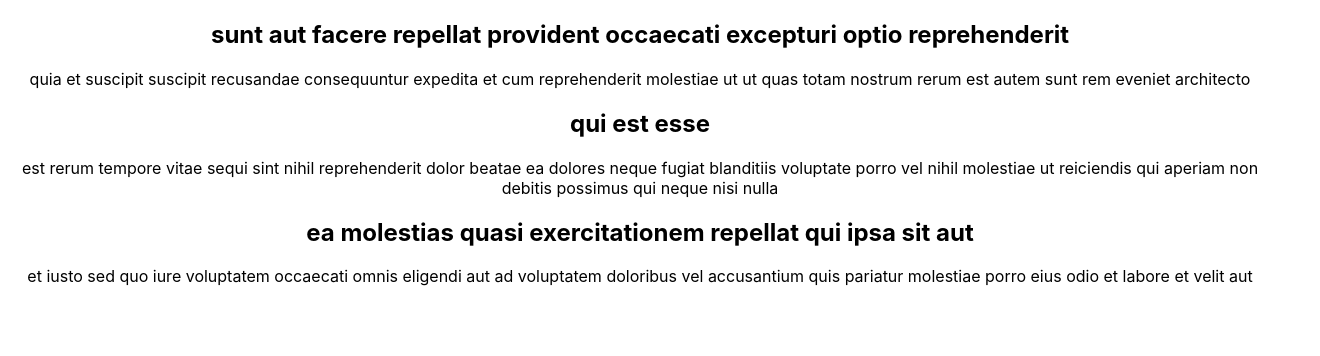
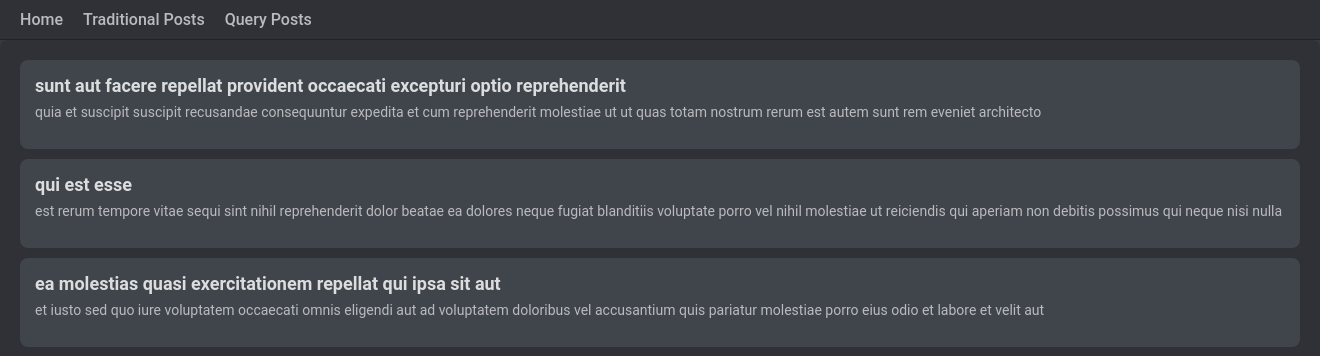
Before and after one commit to 9912353870/tanstack-query, a React (Create React App) app: page /posts in a window 1280 px wide. Shown: the top 356 px of the page, 1320 px wide, since content can reach past the window. Built offline with nearby package versions, Linux system fonts and the light colour scheme; data requests are answered from the project's data file.

Commit message:
Added routes and styles

```diff
--- a/package.json
+++ b/package.json
@@ -9,6 +9,7 @@
     "axios": "^1.7.7",
     "react": "^18.3.1",
     "react-dom": "^18.3.1",
+    "react-router-dom": "^6.26.2",
     "react-scripts": "5.0.1",
     "web-vitals": "^2.1.4"
   },
--- a/src/App.css
+++ b/src/App.css
@@ -1,5 +1,20 @@
+body {
+  background-color: #36393f;
+  color: #dcddde;
+  font-family: 'Roboto', sans-serif;
+  margin: 0;
+  padding: 0;
+  display: flex;
+  flex-direction: column;
+  min-height: 100vh;
+  width: 100%;
+}
+
 .App {
-  text-align: center;
+  display: flex;
+  flex-direction: column;
+  align-items: center;
+  width: 100%;
 }
 
 .App-logo {
@@ -7,10 +22,74 @@
   pointer-events: none;
 }
 
-@media (prefers-reduced-motion: no-preference) {
-  .App-logo {
-    animation: App-logo-spin infinite 20s linear;
-  }
+nav {
+  background-color: #2f3136;
+  padding: 10px 20px;
+  border-bottom: 1px solid #202225;
+  width: 100%;
+}
+
+nav ul {
+  list-style-type: none;
+  margin: 0;
+  padding: 0;
+  display: flex;
+  justify-content: flex-start;
+  align-items: center;
+}
+
+nav ul li {
+  margin-right: 20px;
+}
+
+nav ul li a {
+  color: #b9bbbe;
+  text-decoration: none;
+  font-size: 16px;
+  font-weight: 500;
+  transition: color 0.2s ease-in-out;
+}
+
+nav ul li a:hover {
+  color: #fff;
+}
+
+nav ul li a.active {
+  color: #fff;
+  font-weight: 700;
+  border-bottom: 2px solid #7289da;
+}
+
+.post-list {
+  background-color: #2f3136;
+  border-radius: 8px;
+  padding: 20px;
+  width: 100%;
+  margin: 0 auto;
+}
+
+.post-item {
+  background-color: #40444b;
+  border-radius: 8px;
+  padding: 15px;
+  margin-bottom: 10px;
+  transition: background-color 0.3s ease;
+}
+
+.post-item:hover {
+  background-color: #4f545c;
+}
+
+.post-title {
+  font-size: 18px;
+  font-weight: 700;
+  margin: 0;
+}
+
+.post-body {
+  font-size: 14px;
+  color: #b9bbbe;
+  margin-top: 8px;
 }
 
 .App-header {
@@ -22,16 +101,55 @@
   justify-content: center;
   font-size: calc(10px + 2vmin);
   color: white;
+  width: 100%;
 }
 
 .App-link {
   color: #61dafb;
 }
 
+.post-details-container {
+  background-color: #2f3136;
+  border-radius: 8px;
+  padding: 20px;
+  width: 100%;
+  max-width: 600px;
+  margin: 20px auto;
+  box-shadow: 0 2px 10px rgba(0, 0, 0, 0.2);
+}
+
+.post-details-title {
+  font-size: 24px;
+  font-weight: 700;
+  color: #fff;
+  margin-bottom: 10px;
+}
+
+.post-details-body {
+  font-size: 16px;
+  color: #b9bbbe;
+  line-height: 1.6;
+}
+
+.loading,
+.error {
+  text-align: center;
+  color: #b9bbbe;
+  font-size: 18px;
+}
+
+
+@media (prefers-reduced-motion: no-preference) {
+  .App-logo {
+    animation: App-logo-spin infinite 20s linear;
+  }
+}
+
 @keyframes App-logo-spin {
   from {
     transform: rotate(0deg);
   }
+
   to {
     transform: rotate(360deg);
   }
--- a/src/App.js
+++ b/src/App.js
@@ -1,12 +1,33 @@
-import logo from './logo.svg';
-import './App.css';
-import Home from './Home';
+import "./App.css";
+import Home from "./components/Home";
+import { BrowserRouter as Router, Routes, Route, Link } from "react-router-dom";
+import PostTraditional from "./components/PostTraditional";
+import PostRQ from "./components/PostRQ";
 
 function App() {
   return (
-    <div className="App">
-      <Home />
-    </div>
+    <Router>
+      <div>
+        <nav>
+          <ul>
+            <li>
+              <Link to="/">Home</Link>
+            </li>
+            <li>
+              <Link to="/posts">Traditional Posts</Link>
+            </li>
+            <li>
+              <Link to="/postsrq">Query Posts</Link>
+            </li>
+          </ul>
+        </nav>
+        <Routes>
+          <Route exact path="/" element={<Home />} />
+          <Route exact path="/posts" element={<PostTraditional />} />
+          <Route exact path="/postsrq" element={<PostRQ />} />
+        </Routes>
+      </div>
+    </Router>
   );
 }
 
--- a/src/PostTraditional.jsx
+++ /dev/null
@@ -1,38 +0,0 @@
-import axios from "axios";
-import { useEffect, useState } from "react";
-
-const PostTraditional = () => {
-    const [data, setData] = useState(null);
-    const [isLoading, setIsLoading] = useState(true);
-    const [isError, setIsError] = useState(false);
-
-    const fetchPosts = async () => {
-        try {
-            const { data } = await axios.get("http://localhost:4000/posts");
-            setData(data);
-        } catch (err) {
-            setIsError(true);
-        } finally {
-            setIsLoading(false);
-        }
-    };
-
-    useEffect(() => {
-        fetchPosts();
-    }, []);
-
-    if (isError) return <div>Error in loading page..!</div>;
-    if (isLoading) return <div>Loading....!</div>
-    return <div>
-        {
-            data && data?.map((item) => {
-                return (<div key={item.id}>
-                    <h2>{item.title}</h2>
-                    <p>{item.body}</p>
-                </div>)
-            })
-        }
-    </div>;
-};
-
-export default PostTraditional;
--- a/src/Home.jsx
+++ b/src/components/Home.jsx
@@ -1,9 +1,7 @@
 import PostTraditional from "./PostTraditional";
 
 const Home = () => {
-  return <div>
-    <PostTraditional />
-  </div>;
+  return <div className="container"> Home Page</div>;
 };
 
 export default Home;
--- /dev/null
+++ b/src/components/PostRQ.jsx
@@ -0,0 +1,9 @@
+import React from 'react'
+
+const PostRQ = () => {
+  return (
+    <div className="container">PostRQ</div>
+  )
+}
+
+export default PostRQ
--- /dev/null
+++ b/src/components/PostTraditional.jsx
@@ -0,0 +1,41 @@
+import axios from "axios";
+import { useEffect, useState } from "react";
+
+const PostTraditional = () => {
+  const [data, setData] = useState(null);
+  const [isLoading, setIsLoading] = useState(true);
+  const [isError, setIsError] = useState(false);
+
+  const fetchPosts = async () => {
+    try {
+      const { data } = await axios.get("http://localhost:4000/posts");
+      setData(data);
+    } catch (err) {
+      setIsError(true);
+    } finally {
+      setIsLoading(false);
+    }
+  };
+
+  useEffect(() => {
+    fetchPosts();
+  }, []);
+
+  if (isError) return <div>Error in loading page..!</div>;
+  if (isLoading) return <div>Loading....!</div>;
+  return (
+    <div className="post-list">
+      {data &&
+        data?.map((item) => {
+          return (
+            <div className="post-item" key={item.id}>
+              <h3 className="post-title">{item.title}</h3>
+              <p className="post-body">{item.body}</p>
+            </div>
+          );
+        })}
+    </div>
+  );
+};
+
+export default PostTraditional;
```
Also changed, not shown: 1 other file (tests, documents, lock files or other folders).
